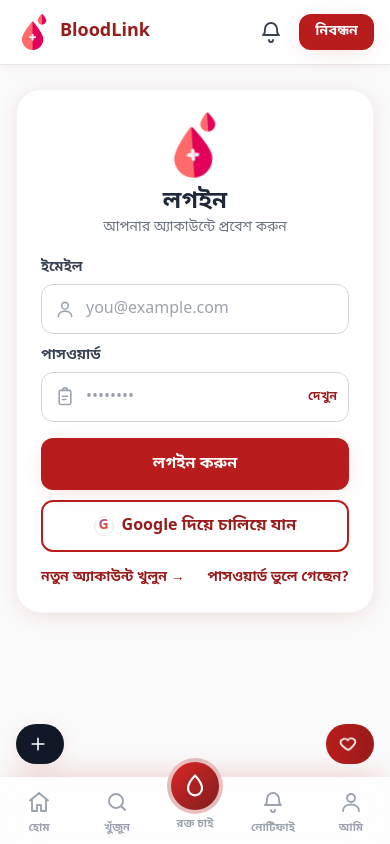
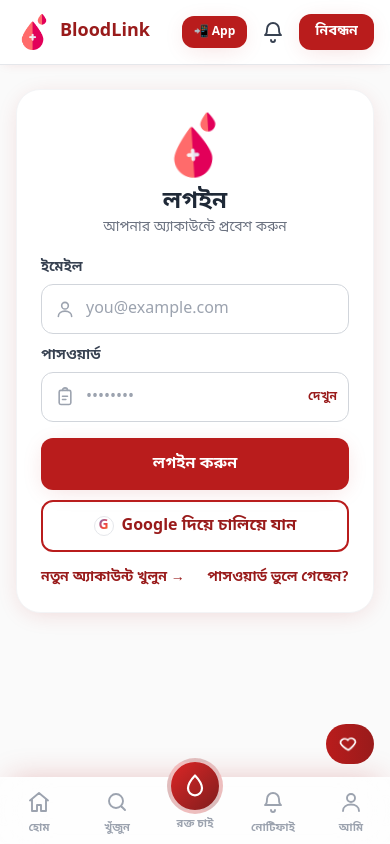
Before and after one commit to RahatCodes7/BloodLink, a Next.js app: page /login in a window 390 px wide. Built offline with nearby package versions, Linux system fonts and the light colour scheme.

Commit message:
Header App button (mobile-only), remove floating install

```diff
--- a/app/layout.js
+++ b/app/layout.js
@@ -5,7 +5,7 @@ import Footer from '@/components/Footer';
 import ProgressBar from '@/components/ProgressBar';
 import SupportButton from '@/components/SupportButton';
 import PushPrompt from '@/components/PushPrompt';
-import InstallPrompt, { InstallButton } from '@/components/InstallPrompt';
+import InstallPrompt from '@/components/InstallPrompt';
 
 export const metadata = {
   title: 'BloodLink — রক্ত খুঁজুন। জীবন বাঁচান।',
@@ -28,7 +28,6 @@ export default function RootLayout({ children }) {
         <SupportButton />
         <PushPrompt />
         <InstallPrompt />
-        <InstallButton />
       </body>
     </html>
   );
--- a/components/Header.js
+++ b/components/Header.js
@@ -6,6 +6,7 @@ import { store, ensureSeed } from '@/lib/store';
 import { timeAgo } from '@/lib/utils';
 import { Avatar } from './ui';
 import Icon from './icons';
+import { AppInstallButton } from './InstallPrompt';
 
 const menuItems = [
   ['/dashboard', 'user', 'ড্যাশবোর্ড'],
@@ -65,7 +66,8 @@ export default function Header() {
           <Link href="/campaigns" className="hover:text-blood-700 transition">ক্যাম্পেইন</Link>
           <Link href="/about" className="hover:text-blood-700 transition">আমাদের সম্পর্কে</Link>
         </nav>
-        <div className="flex items-center gap-2" ref={wrapRef}>
+        <div className="flex items-center gap-1.5 sm:gap-2" ref={wrapRef}>
+          <AppInstallButton />
           {/* 🔔 নোটিফিকেশন ড্রপডাউন */}
           <div className="relative">
             <button onClick={openBell} className="relative p-2 rounded-xl hover:bg-red-50 text-gray-700 hover:text-blood-700 transition" aria-label="নোটিফিকেশন" aria-expanded={openMenu === 'bell'}>
--- a/components/InstallPrompt.js
+++ b/components/InstallPrompt.js
@@ -7,8 +7,8 @@ function isInstalled() {
   return window.matchMedia('(display-mode: standalone)').matches || window.navigator.standalone === true;
 }
 
-// সাইডে সবসময় থাকা "অ্যাপ" বাটন — prompt না এলেও ইনস্টল করা যায়; ইনস্টলের পর গায়েব
-export function InstallButton() {
+// হেডারের লাল "App" বাটন (শুধু মোবাইল) — ইনস্টলের পর auto-gayeb
+export function AppInstallButton() {
   const [deferred, setDeferred] = useState(null);
   const [gone, setGone] = useState(true);
   const [help, setHelp] = useState(false);
@@ -48,9 +48,8 @@ export function InstallButton() {
   return (
     <>
       <button onClick={go} aria-label="অ্যাপ ইনস্টল করুন"
-        className="fixed bottom-20 md:bottom-6 left-4 z-40 flex items-center gap-2 bg-gray-900 text-white font-bold text-sm pl-3 pr-4 py-2.5 rounded-full shadow-soft hover:scale-105 active:scale-95 transition">
-        <Icon name="plus" className="w-5 h-5" />
-        <span className="hidden sm:inline">অ্যাপ নিন</span>
+        className="md:hidden bg-blood-600 hover:bg-blood-700 active:scale-95 transition text-white text-xs font-extrabold px-3 py-2 rounded-xl shadow-soft">
+        📲 App
       </button>
       {help && (
         <div className="fixed inset-0 z-50 flex items-end sm:items-center justify-center bg-black/40 p-4" onClick={() => setHelp(false)}>
```
